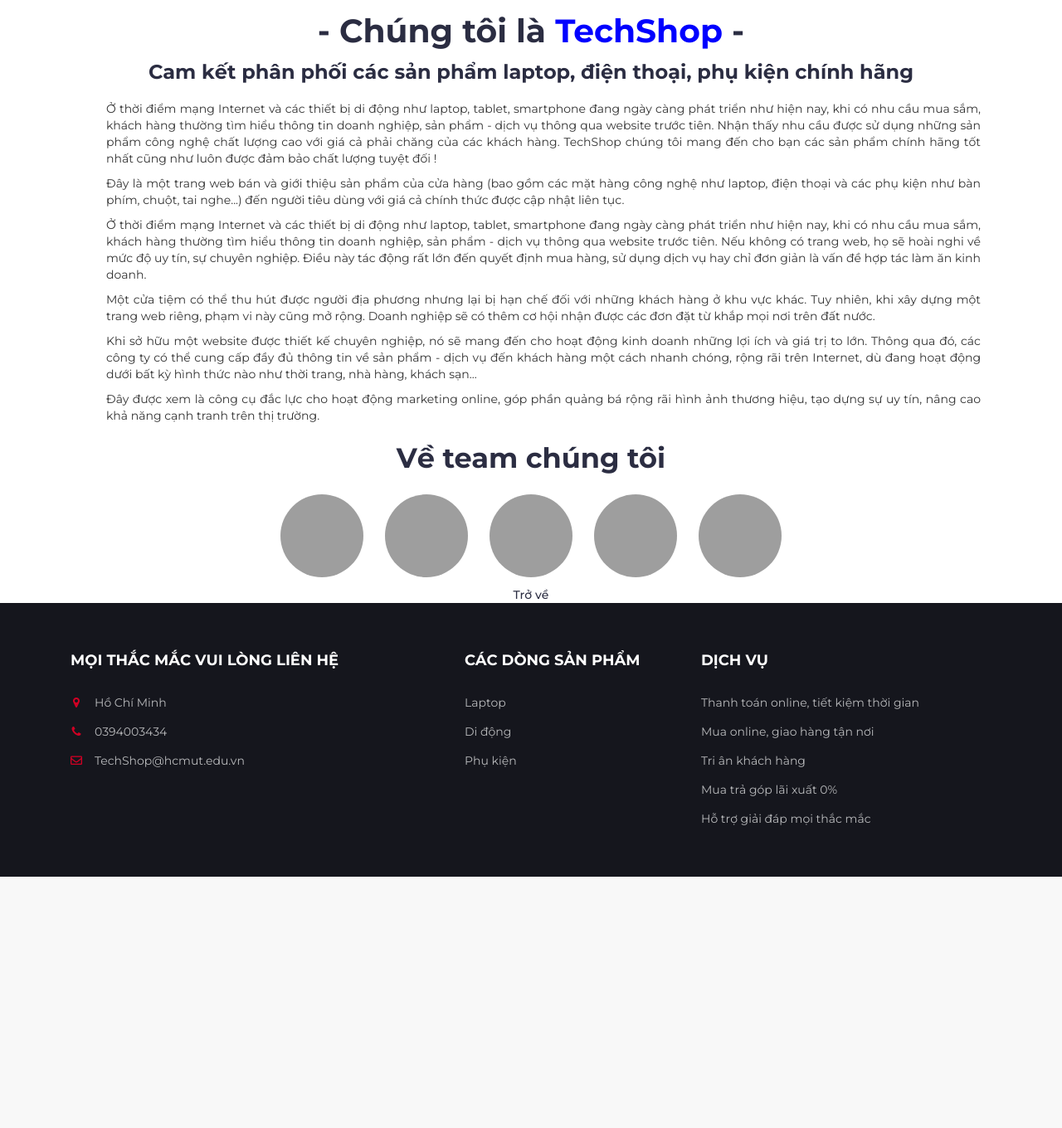
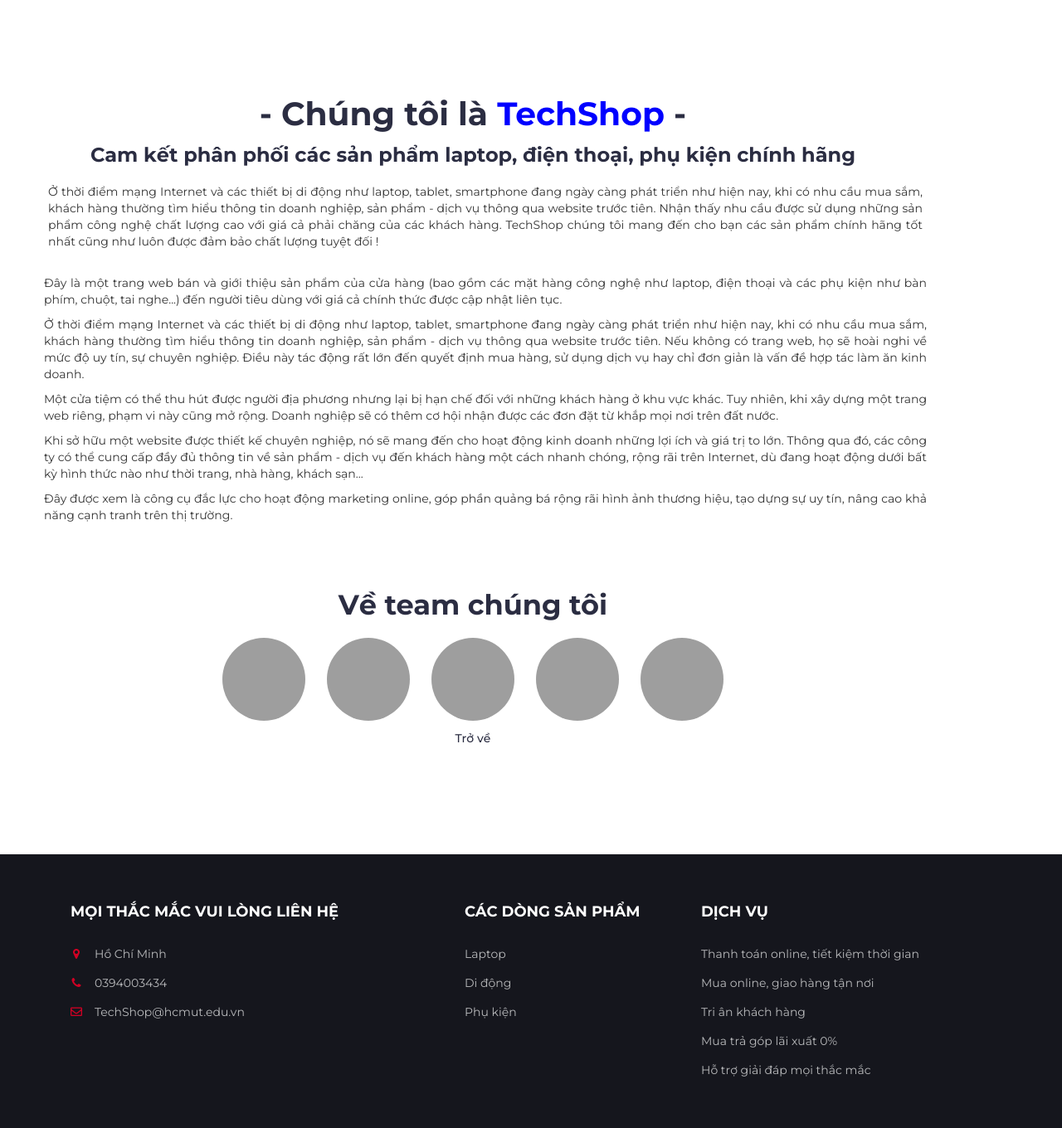
Before and after one commit to ThuongNguyenVan158/TechShop, a PHP site: page /TechShop/Home/introduce in a window 1280 px wide. Shown: the part 40-1400 px from the top of the page at 83% size. Before the commit the page ends 1097 px from the top, so only its background shows below. Run offline with PHP 8.4, Linux system fonts and the light colour scheme; data that the repository does not hold is empty; grey boxes are pictures that could not be loaded.

Commit message:
Update introduce.php

```diff
--- a/views/Home/introduce.php
+++ b/views/Home/introduce.php
@@ -32,7 +32,7 @@
             </div>
         </header>
 
-        <div class="container text-center main-introduce">
+        <div class="container text-center main-introduce" style="margin: 10rem 0 3rem 0;">
             <h1>- Chúng tôi là <span style="color:blue">TechShop</span> -</h2>
             <h3>Cam kết phân phối các sản phẩm laptop, điện thoại, phụ kiện chính hãng</h3>
 
@@ -45,7 +45,7 @@
                 </p>
             </div>
 
-            <div class="container">
+            <div class="container" style="padding: 20px 10px">
                 <p>
                     Đây là một trang web bán và giới thiệu sản phẩm của cửa hàng (bao gồm các mặt hàng công
                     nghệ như laptop, điện thoại và các phụ kiện như bàn phím, chuột, tai nghe...) đến người
@@ -78,8 +78,8 @@
                     thị trường.
                 </p>
             </div>
-
-            <h2>Về team chúng tôi</h2>
+           <div style="margin: 5rem 0 10rem 0;">
+            <h2 style="margin-bottom: 1rem;">Về team chúng tôi</h2>
             <div class="image-center">
                 <img src="https://www.w3schools.com/howto/img_avatar.png">
                 <img src="https://www.w3schools.com/howto/img_avatar2.png">
@@ -90,7 +90,7 @@
             <div class="d-flex justify-content-center">
                         <a href="/Home/index">Trở về</a>
                     </div>
-
+                </div>
         </div>
 
         <!-- FOOTER -->
```
